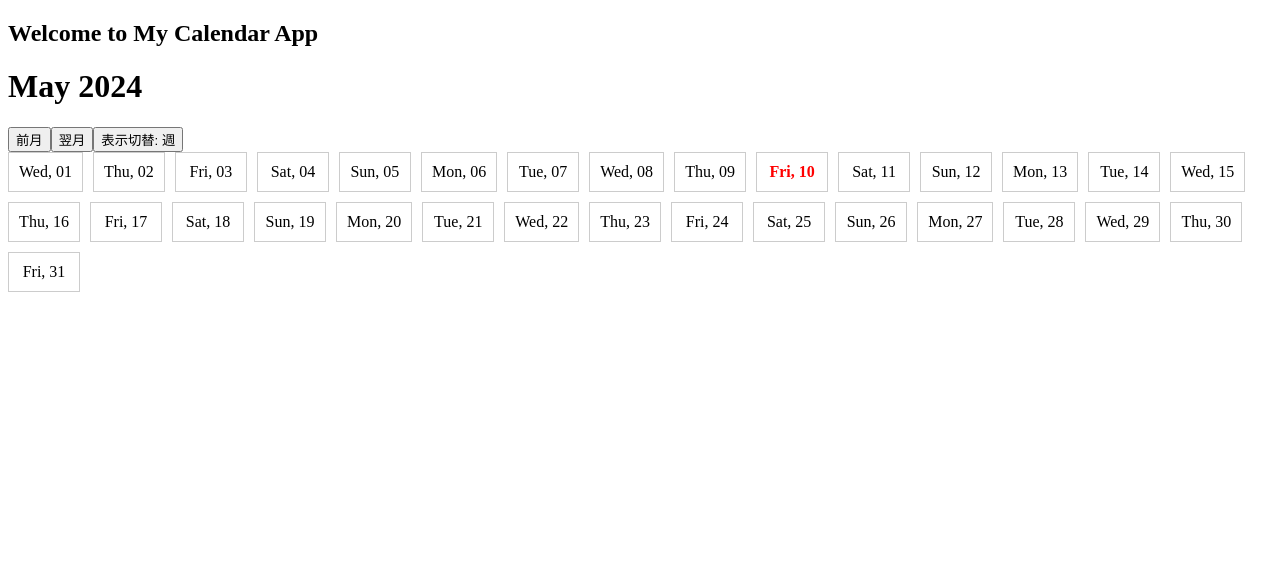
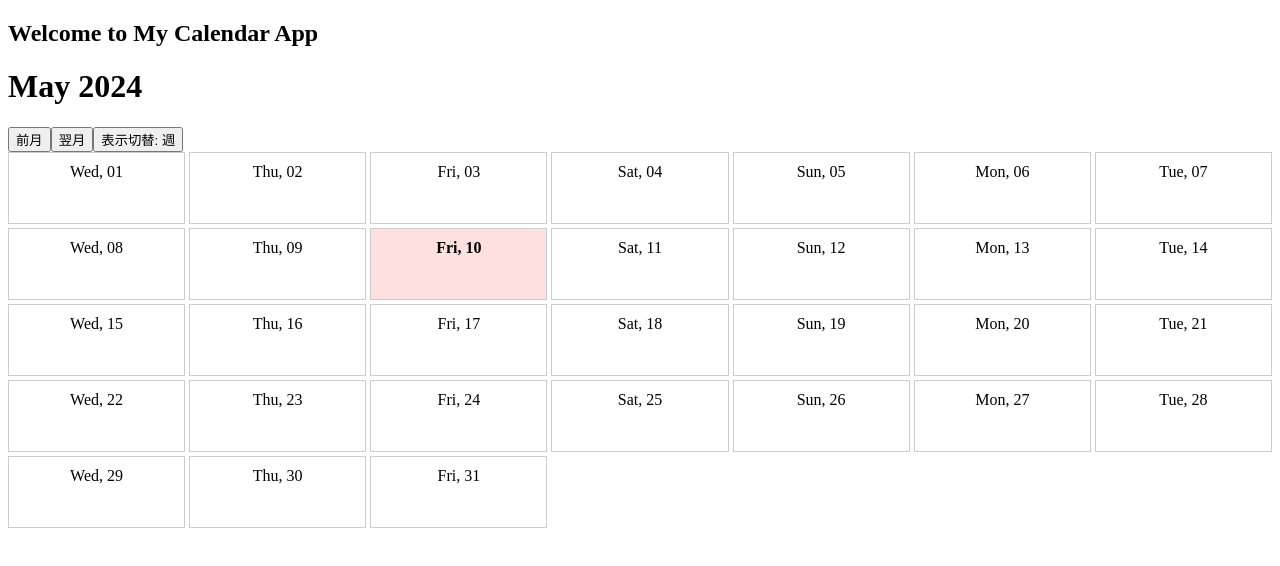
Before and after one commit to Syota622/nextjs_typescript_calendar, a Next.js app: page / in a window 1280 px wide. Shown: the top 566 px of the page. Built offline with nearby package versions, Linux system fonts and the light colour scheme.

Commit message:
CSSをカレンダーのようにするために更新

```diff
--- a/src/styles/Calendar.module.css
+++ b/src/styles/Calendar.module.css
@@ -1,17 +1,25 @@
 .calendarContainer {
-  display: flex;
-  flex-wrap: wrap;
-  gap: 10px;
+  display: grid;
+  grid-template-columns: repeat(7, 1fr); /* 7列 */
+  gap: 4px;
+}
+
+.header {
+  display: grid;
+  grid-template-columns: repeat(7, 1fr);
+  background-color: #f0f0f0;
+  text-align: center;
+  padding: 8px 0;
 }
 
 .day {
   padding: 10px;
   border: 1px solid #ccc;
-  min-width: 50px;
   text-align: center;
+  min-height: 50px; /* セルの高さを確保 */
 }
 
 .today {
-  color: red;
+  background-color: #ffe0e0; /* 今日の日付の背景色 */
   font-weight: bold;
 }
```
